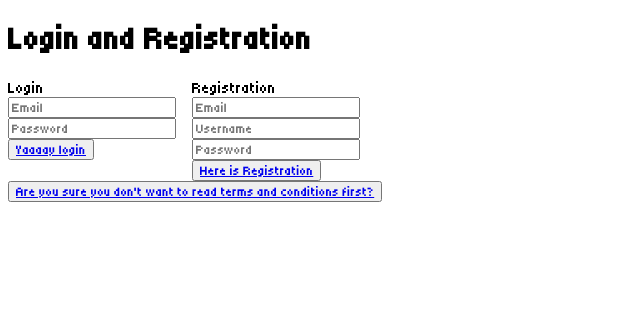
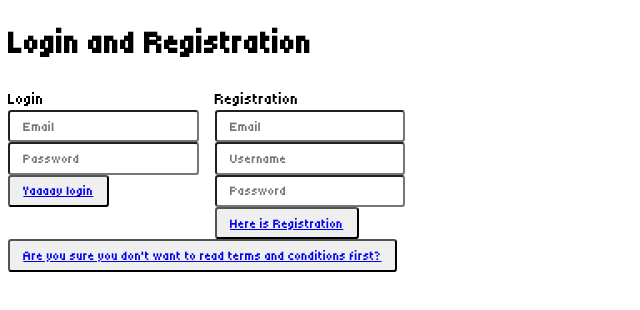
Before and after one commit to Thopterek/sturdy-tribble, a SvelteKit app in the folder wtrpg/: page /login in a window 1280 px wide. Shown: the top 310 px of the page, without its empty margins (0-640 px from the left). Built offline with nearby package versions, Linux system fonts and the light colour scheme.

Commit message:
Go for the basics, but make pixelfont the overall thing!
The font is not being resized there is no extra funky stuff as of right
now because I don't really understand how to make it in a smart way and
I will shoot myselfdown before getting some AI write bloat when I can
write it myself!

```diff
--- a/wtrpg/src/app.css
+++ b/wtrpg/src/app.css
@@ -10,24 +10,24 @@
   --font-pixel: 'pixel', monospace;
 }
 
+
 body {
   font-family: var(--font-pixel);
-  -webkit-font-smoothing: none;
-  font-smooth: never;
+  line-height: 1.4;
+  -webkit-font-smoothing: normal;
+  font-smooth: normal;
   text-rendering: optimizeSpeed;
 }
 
-input,
-textarea,
-select,
-button {
+input, textarea, select, button {
   font-family: inherit;
-  -webkit-font-smoothing: none;
+  -webkit-font-smoothing: normal;
   font-smooth: never;
+  padding: 0.5em 1em;
+  border-radius: 0.25em;
 }
 
-input::placeholder,
-textarea::placeholder {
+input::placeholder, textarea::placeholder {
   font-family: inherit;
-  font-size: var(--font-size-pixel);
+  font-size: inherit;
 }
--- a/wtrpg/src/routes/login/+page.svelte
+++ b/wtrpg/src/routes/login/+page.svelte
@@ -5,6 +5,8 @@
 	const pass = 'Password';
 	// to be deleted for later
 	const api = 'localhost:8080';
+	let c_email = $state('');
+	let c_pass = $state('');
 </script>
 
 <h1>Login and Registration</h1>
@@ -27,13 +29,13 @@
 	<form>
 		Registration
 		<div>
-			<input type="email" placeholder={email} bind:value={user.email} />
+			<input type="email" placeholder={email} bind:value={c_email} />
 		</div>
 		<div>
 			<input type="text" placeholder={username} bind:value={user.name} />
 		</div>
 		<div>
-			<input type="password" placeholder={pass} bind:value={user.password} />
+			<input type="password" placeholder={pass} bind:value={c_pass} />
 		</div>
 		<div>
 			<button>
```
